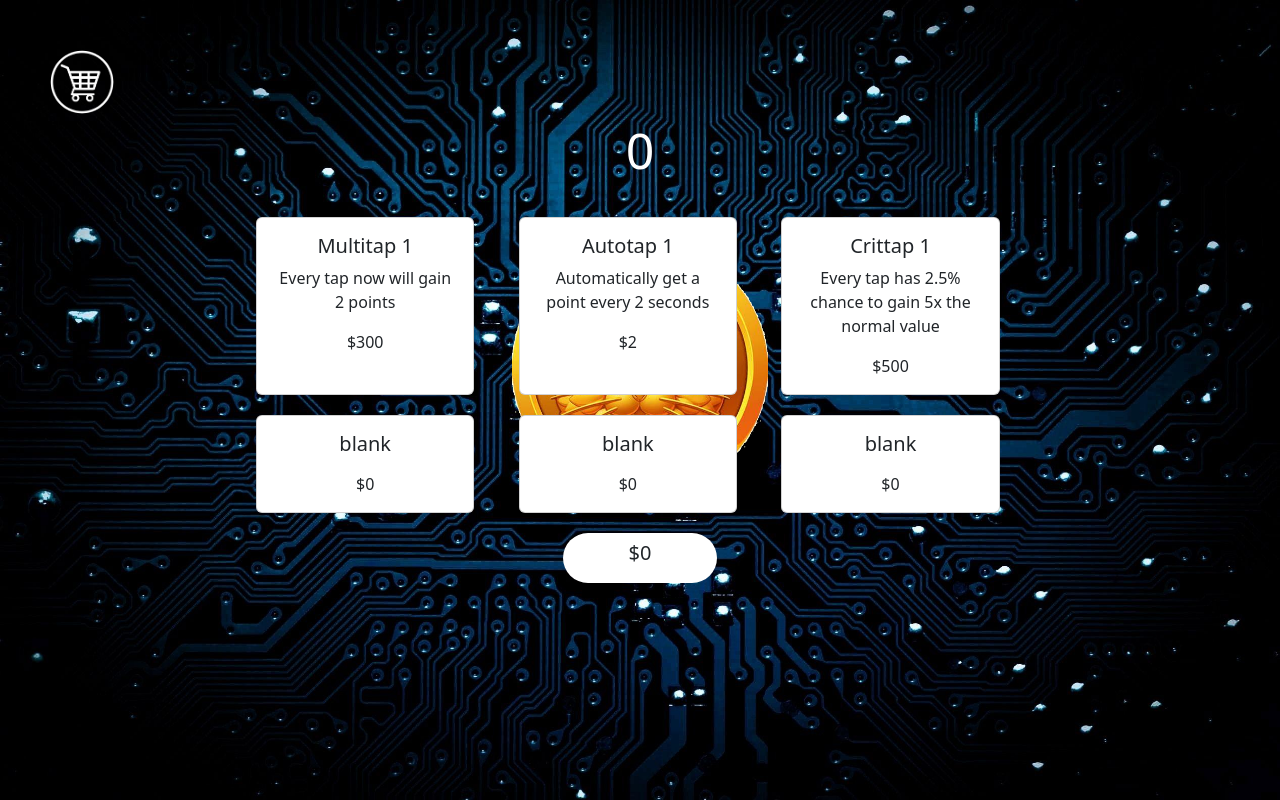
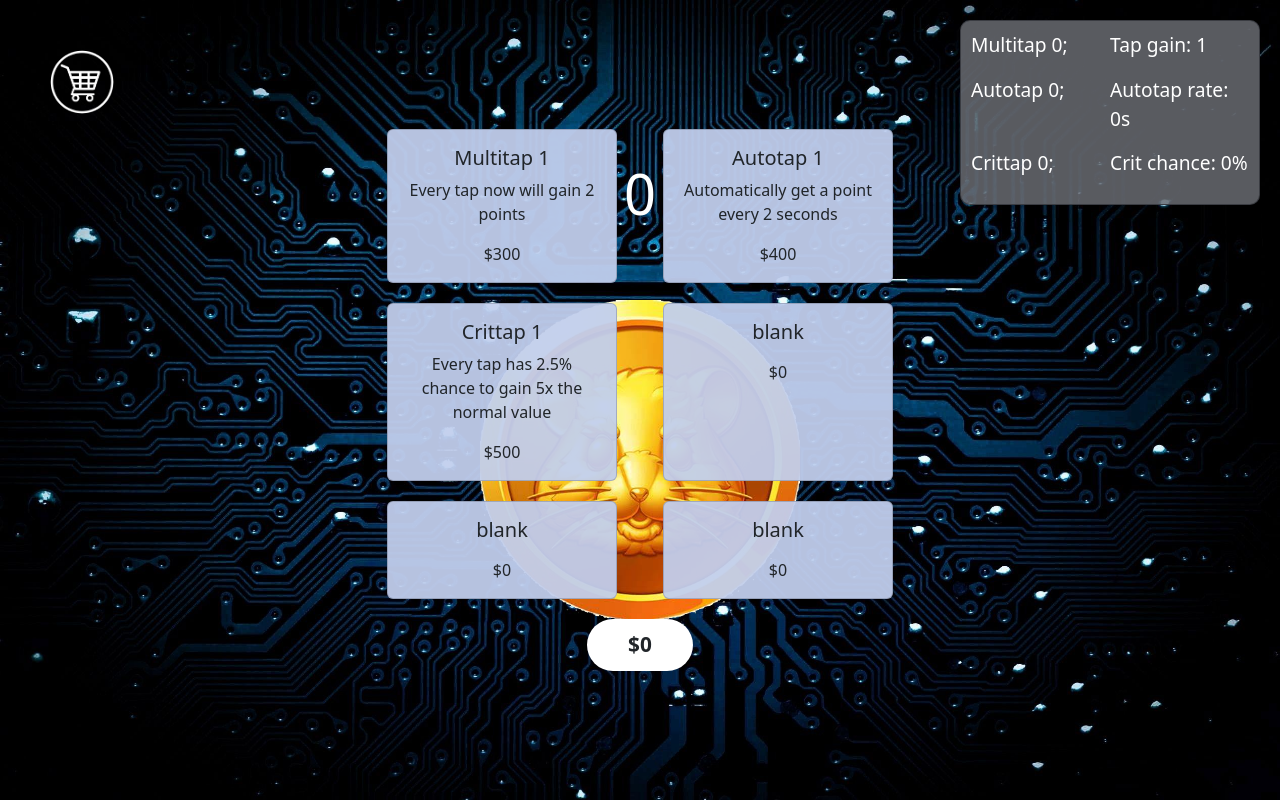
Before and after one commit to ravil-efndiev/Hamster-Clicker, a React (Vite) app: page / in a window 1280 px wide. Both pictures are taken after a click on the picture 82 px from the left and 82 px from the top of the page. Built offline with nearby package versions, Linux system fonts and the light colour scheme.

Commit message:
added stats menu

```diff
--- a/src/App.css
+++ b/src/App.css
@@ -1,6 +1,3 @@
-:root {
-}
-
 body {
     background: url(assets/bg.jpg) no-repeat;
     background-size: cover;
@@ -8,9 +5,9 @@ body {
 
 .pivo {
     position: absolute;
-    width: 20%;
-    left: 40%;
-    top: 30%;
+    width: 25%;
+    left: 37.5%;
+    top: 37.5%;
     cursor: pointer;
 }
 
@@ -27,9 +24,9 @@ body {
     text-align: center;
     position: absolute;
     width: 100%;
-    top: 15%;
+    top: 20%;
     color: #fff;
-    font-size: 50px;
+    font-size: 3.5em;
 }
 
 .shop-wrapper {
@@ -43,14 +40,19 @@ body {
 .shop {
     z-index: 2;
     display: grid;
-    grid-template-columns: 1fr 1fr 1fr;
+    grid-template-columns: repeat(auto-fill, minmax(256px, 256px));
+    justify-content: center;
+    justify-self: center;
     gap: 20px;
     width: 60%;
 }
 
 .shop-item {
     width: 90%;
-    text-align: center;
+    margin: 0 auto;
+    background-color: #c2cfedf0 !important;
+    max-height: 100%;
+    cursor: pointer;
 }
 
 .shop-toggle {
@@ -73,18 +75,41 @@ body {
 }
 
 .shop-balance {
-    font-size: 2.5vh;
-    font-weight: 400;
+    font-size: 1.3em;
     text-align: center;
     grid-column: 1 / -1;
     background-color: #fff;
     width: 20%;
     margin: 0 auto;
     border-radius: 50px;
-    padding: 5px 0;
-    height: 50px;
+    padding: 10px 0;
+    font-weight: 600;
+}
+
+.shop-balance > p {
+    margin: 0;
 }
 
 .disabled {
     pointer-events: none;
 }
+
+.stats-display {
+    display: grid;
+    grid-template-columns: 1fr 1fr;
+    width: 300px;
+    font-size: 1.2em;
+    color: #fff;
+    background-color: #6b6e74d4;
+    border-radius: 10px;
+    border: 1px solid #393b40f0;
+    position: absolute;
+    left: calc(100% - 320px);
+    top: 20px;
+    padding: 10px;
+    justify-content: center;
+}
+
+.stat {
+
+}
--- a/src/App.tsx
+++ b/src/App.tsx
@@ -3,6 +3,8 @@ import "./App.css";
 import Pivo from "./components/Pivo";
 import Shop from "./components/Shop";
 import ShopToggle from "./components/ShopToggle";
+import Cheats from "./components/Cheats";
+import StatsDisplay from "./components/StatsDisplay";
 import { ItemType } from "./Templates";
 
 function App() {
@@ -16,20 +18,22 @@ function App() {
   const [stats, setStats] = useState({
     tapGain: 1,
     autotapRate: 0,
-    critChance: 0
+    critChance: 0,
   });
+
+  const browserUpdateMs = 40;
+  const enableCheats = false;
 
   useEffect(() => {
     let timer = 0;
     const interval = setInterval(() => {
-      if (!stats.autotapRate)
-        return 40;
-      timer += 40;
+      if (!stats.autotapRate) return;
+      timer += browserUpdateMs;
       if (timer >= stats.autotapRate) {
-        setBalance(prevBalance => prevBalance + 1);
+        setBalance((prevBalance) => prevBalance + 1);
         timer = 0;
       }
-    }, 40);
+    }, browserUpdateMs);
 
     return () => clearInterval(interval);
   }, []);
@@ -37,28 +41,28 @@ function App() {
   const handleStatChange = (type: ItemType, value: number) => {
     switch (type) {
       case ItemType.multitap:
-        setStats(prev => {
+        setStats((prev) => {
           const newStats = prev;
           newStats.tapGain = value;
           return newStats;
         });
-        setMultitapLevel(prevLvl => prevLvl + 1);
+        setMultitapLevel((prevLvl) => prevLvl + 1);
         break;
       case ItemType.autotap:
-        setStats(prev => {
+        setStats((prev) => {
           const newStats = prev;
           newStats.autotapRate = value;
           return newStats;
         });
-        setAutotapLevel(prevLvl => prevLvl + 1);
+        setAutotapLevel((prevLvl) => prevLvl + 1);
         break;
       case ItemType.crittap:
-        setStats(prev => {
+        setStats((prev) => {
           const newStats = prev;
           newStats.critChance = value;
           return newStats;
         });
-        setCrittapLevel(prevLvl => prevLvl + 1);
+        setCrittapLevel((prevLvl) => prevLvl + 1);
         break;
     }
   };
@@ -68,16 +72,27 @@ function App() {
   };
 
   const handleTap = () => {
-    setBalance(prevBalance => prevBalance + stats.tapGain);
+    setBalance((prevBalance) => prevBalance + stats.tapGain);
   };
 
   const handleShopToggle = () => {
     setShopActive(!shopActive);
-  }
+  };
 
   return (
     <>
+      {enableCheats && (
+        <Cheats onCheatApply={() => setBalance((prev) => prev + 1000)} />
+      )}
       <ShopToggle onShopToggle={handleShopToggle} />
+      <StatsDisplay
+        multitapLvl={multitapLevel}
+        autotapLvl={autotapLevel}
+        crittapLvl={crittapLevel}
+        tapGain={stats.tapGain}
+        autotapRate={stats.autotapRate}
+        critChance={stats.critChance}
+      />
       <Pivo onTap={handleTap} counter={balance} active={!shopActive} />
       <div className="shop-wrapper">
         {shopActive && (
--- a/src/Templates.ts
+++ b/src/Templates.ts
@@ -10,7 +10,7 @@ export const multitapTemplate: Template = {
 };
 
 export const autotapTemplate: Template = {
-  basePrice: 2,
+  basePrice: 400,
   baseValue: 2000,
 };
 
--- /dev/null
+++ b/src/components/Cheats.tsx
@@ -0,0 +1,18 @@
+interface Props {
+  onCheatApply: () => void;
+}
+
+function Cheats({ onCheatApply }: Props) {
+  return (
+    <div className="cheat-menu">
+      <input
+        type="button"
+        value="get 1000"
+        className="btn btn-primary"
+        onClick={() => onCheatApply()}
+      />
+    </div>
+  );
+}
+
+export default Cheats;
--- a/src/components/Shop.tsx
+++ b/src/components/Shop.tsx
@@ -70,6 +70,9 @@ function Shop({
     }
   };
 
+  const calcItemPrice = (basePrice: number, level: number, power: number) =>
+    basePrice * Math.floor((Math.pow(level + 1, power) / 100) * 100);
+
   return (
     <>
       <div className="shop">
@@ -77,23 +80,21 @@ function Shop({
           type={ItemType.multitap}
           itemName={`Multitap ${multitapLevel + 1}`}
           itemDesc={`Every tap now will gain ${nextTapGain} points`}
-          itemPrice={multitapTemplate.basePrice * (multitapLevel + 1)}
+          itemPrice={calcItemPrice(multitapTemplate.basePrice, multitapLevel, 1.5)}
           onPurchase={handleItemPurchase}
         />
         <ShopItem
           type={ItemType.autotap}
           itemName={`Autotap ${autotapLevel + 1}`}
-          itemDesc={`Automatically get a point every ${
-            nextAutotapRate / 1000
-          } seconds`}
-          itemPrice={autotapTemplate.basePrice * (autotapLevel + 1)}
+          itemDesc={`Automatically get a point every ${nextAutotapRate / 1000} seconds`}
+          itemPrice={calcItemPrice(autotapTemplate.basePrice, autotapLevel, 1.3)}
           onPurchase={handleItemPurchase}
         />
         <ShopItem
           type={ItemType.crittap}
           itemName={`Crittap ${crittapLevel + 1}`}
           itemDesc={`Every tap has ${nextCritChance}% chance to gain 5x the normal value`}
-          itemPrice={crittapTemplate.basePrice * (crittapLevel + 1)}
+          itemPrice={calcItemPrice(crittapTemplate.basePrice, crittapLevel, 2)}
           onPurchase={handleItemPurchase}
         />
         <ShopItem
--- a/src/components/ShopItem.tsx
+++ b/src/components/ShopItem.tsx
@@ -12,7 +12,7 @@ function ShopItem(props: Props) {
   return (
     <>
       <div
-        className="card shop-item"
+        className="card shop-item text-center"
         onClick={() => props.onPurchase(props.type, props.itemPrice)}
       >
         <div className="card-body">
--- /dev/null
+++ b/src/components/StatsDisplay.tsx
@@ -0,0 +1,29 @@
+interface Props {
+  multitapLvl: number;
+  autotapLvl: number;
+  crittapLvl: number;
+  tapGain: number;
+  autotapRate: number;
+  critChance: number;
+}
+
+function StatsDisplay(props: Props) {
+  return (
+    <div className="stats-display">
+      <p className="stat">
+        Multitap <span className="stat-highlight">{props.multitapLvl}</span>;
+      </p>
+      <p className="stat">Tap gain: {props.tapGain}</p>
+      <p className="stat">
+        Autotap <span className="stat-highlight">{props.autotapLvl}</span>;
+      </p>
+      <p className="stat">Autotap rate: {props.autotapRate / 1000}s</p>
+      <p className="stat">
+        Crittap <span className="stat-highlight">{props.crittapLvl}</span>;
+      </p>
+      <p className="stat">Crit chance: {props.critChance}%</p>
+    </div>
+  );
+}
+
+export default StatsDisplay;
```
